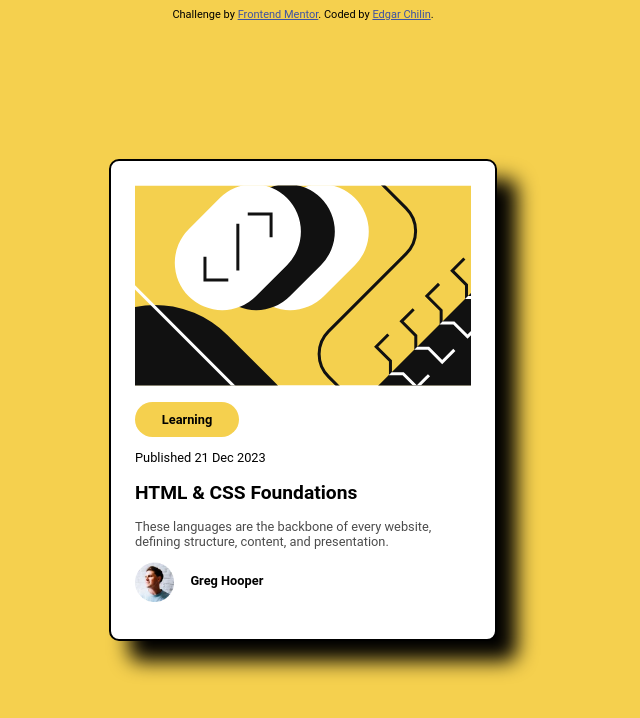
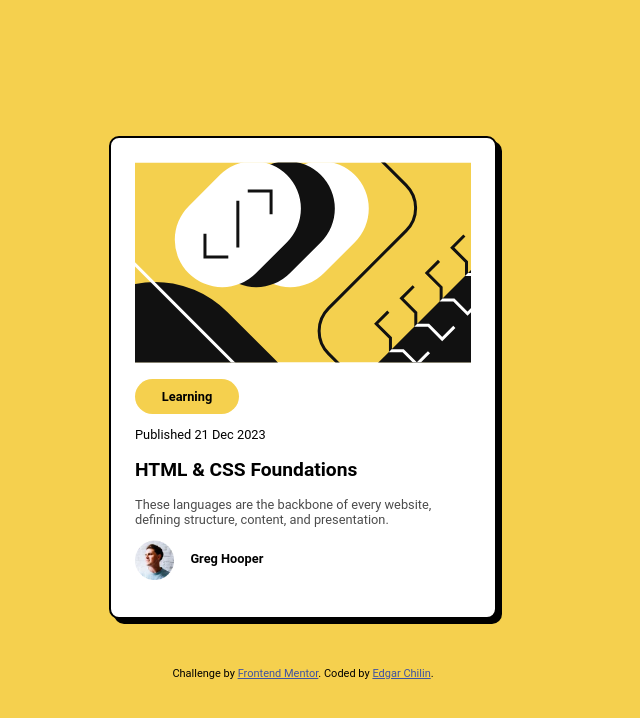
Before and after one commit to EChilin5/challenges_front_end, a plain HTML site: page index.html in a window 1280 px wide. Shown: the whole page, without its empty margins (337-977 px from the left). Drawn offline with Linux system fonts and the light colour scheme.

Commit message:
updated box shadow and centered content

```diff
--- a/src/style.css
+++ b/src/style.css
@@ -3,6 +3,11 @@ body{
     font-family: 'Roboto', sans-serif;
     font-size: 0.8rem;
 
+    min-height: 100vh;
+    display: flex;
+    justify-content: center;
+    align-items: center;
+    flex-direction: column;
 
 }
 
@@ -10,16 +15,11 @@ body{
     border: 2px solid black;
     width:21rem;
     height: auto;
-     margin: 0;
-    position: absolute;
-    top: 50%;
-    left: 50%;
-    -ms-transform: translate(-50%, -50%);
-    transform: translate(-50%, -50%);
     padding: 1.5rem;
     border-radius: 10px;
     background-color: white;
-    box-shadow: 20px 20px 20px black;
+    box-shadow: 5px 5px 0px black;
+    margin-bottom: 3rem;
 
 }
 
```
